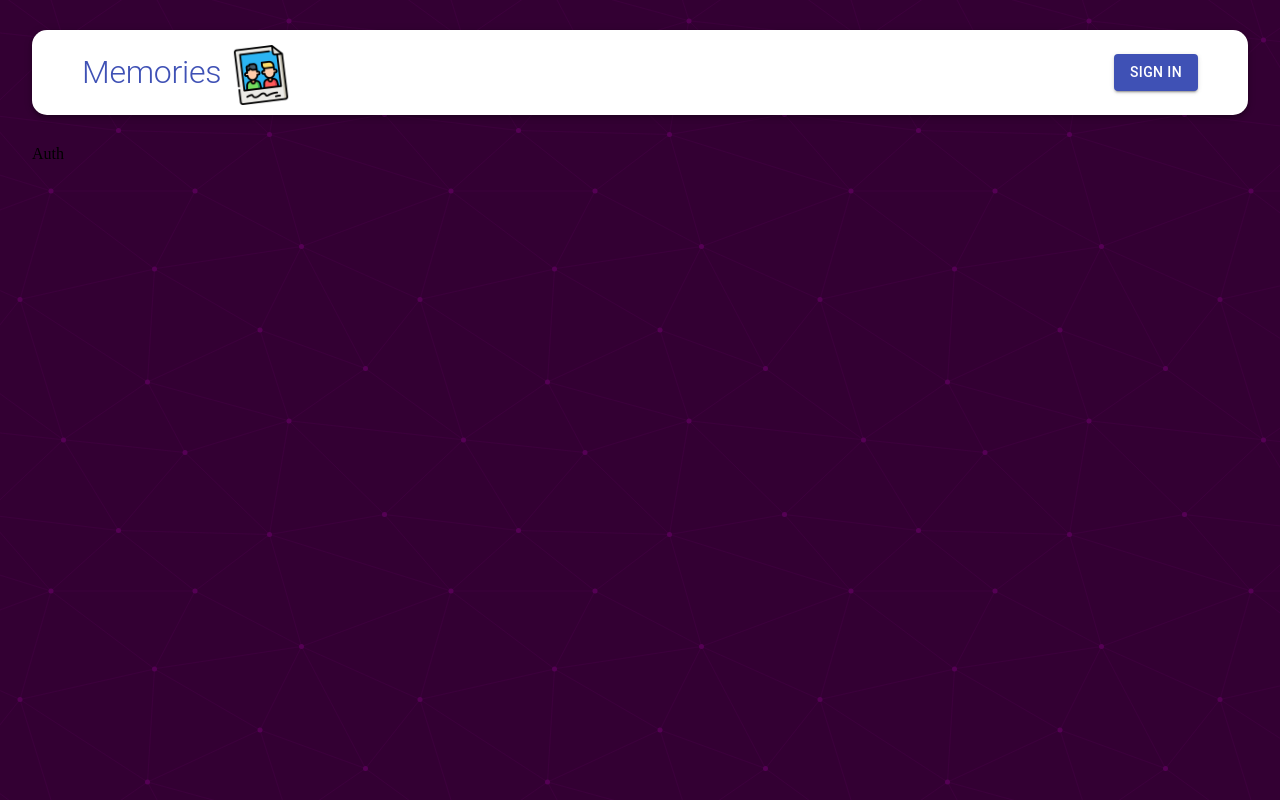
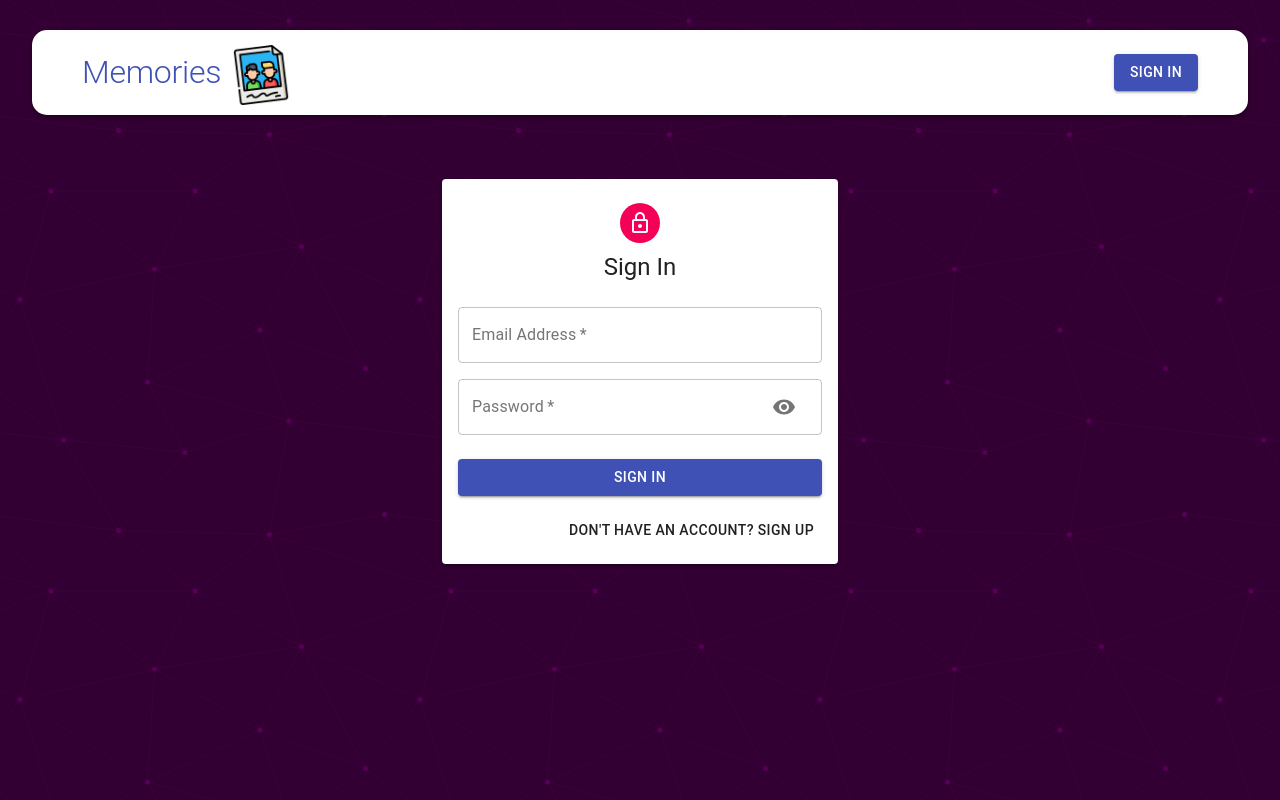
Before and after one commit to yonatankumsa/Memories-MERN, a React (Create React App) app in the folder client/: page /auth in a window 1280 px wide. Built offline with nearby package versions, Linux system fonts and the light colour scheme.

Commit message:
Setup Signin & Signup

```diff
--- a/client/src/components/Auth/Auth.js
+++ b/client/src/components/Auth/Auth.js
@@ -1,7 +1,105 @@
-import React from "react";
+import React, { useState } from "react";
+import {
+  Avatar,
+  Button,
+  Paper,
+  Grid,
+  Typography,
+  Container,
+  TextField,
+} from "@material-ui/core";
+import LockOutlinedIcon from "@material-ui/icons/LockOutlined";
+
+import Input from "./Input";
+import useStyles from "./styles";
 
 const Auth = () => {
-  return <div>Auth</div>;
+  const classes = useStyles();
+  const [showPassword, setShowPassword] = useState(false);
+  const [isSignup, setIsSignup] = useState(false);
+
+  const handleShowPassword = () =>
+    setShowPassword((prevShowPassword) => !prevShowPassword);
+
+  const handleSubmit = () => {};
+
+  const handleChange = () => {};
+
+  const switchMode = () => {
+    setIsSignup((prevIsSignup) => !prevIsSignup);
+    handleShowPassword(false);
+  };
+
+  return (
+    <Container component="main" maxWidth="xs">
+      <Paper className={classes.paper} elevation={3}>
+        <Avatar className={classes.avatar}>
+          <LockOutlinedIcon />
+        </Avatar>
+        <Typography variant="h5">{isSignup ? "Sign Up" : "Sign In"}</Typography>
+        <form className={classes.form} onSubmit={handleSubmit}>
+          <Grid container spacing={2}>
+            {isSignup && (
+              <>
+                <Input
+                  name="firstName"
+                  label="First Name"
+                  handleChange={handleChange}
+                  autoFocus
+                  half
+                />
+                <Input
+                  name="lastName"
+                  label="Last Name"
+                  handleChange={handleChange}
+                  half
+                />
+              </>
+            )}
+            <Input
+              name="email"
+              label="Email Address"
+              handleChange={handleChange}
+              type="email"
+            />
+            <Input
+              name="password"
+              label="Password"
+              handleChange={handleChange}
+              type={showPassword ? "text" : "password"}
+              handleShowPassword={handleShowPassword}
+            />
+            {isSignup && (
+              <Input
+                name="confirmPassword"
+                label="Repeat Password"
+                handleChange={handleChange}
+                type="password"
+              />
+            )}
+          </Grid>
+          <Button
+            type="submit"
+            fullWidth
+            variant="contained"
+            color="primary"
+            className={classes.submit}
+          >
+            {isSignup ? "Sign Up" : "Sign In"}
+          </Button>
+          <Grid container justifyContent="flex-end">
+            <Grid item>
+              <Button onClick={switchMode}>
+                {isSignup
+                  ? "Already have an account? Sign in"
+                  : "Don't have an account? Sign Up"}
+              </Button>
+            </Grid>
+          </Grid>
+        </form>
+      </Paper>
+    </Container>
+  );
 };
 
 export default Auth;
--- /dev/null
+++ b/client/src/components/Auth/Input.js
@@ -0,0 +1,43 @@
+import React from "react";
+import { TextField, Grid, InputAdornment, IconButton } from "@material-ui/core";
+
+import Visibility from "@material-ui/icons/Visibility";
+import VisibilityOff from "@material-ui/icons/VisibilityOff";
+
+const Input = ({
+  name,
+  handleChange,
+  label,
+  half,
+  autoFocus,
+  type,
+  handleShowPassword,
+}) => (
+  <Grid item xs={12} sm={half ? 6 : 12}>
+    <TextField
+      name={name}
+      onChange={handleChange}
+      variant="outlined"
+      required
+      fullWidth
+      label={label}
+      autoFocus={autoFocus}
+      type={type}
+      InputProps={
+        name === "password"
+          ? {
+              endAdornment: (
+                <InputAdornment position="end">
+                  <IconButton onClick={handleShowPassword}>
+                    {type === "password" ? <Visibility /> : <VisibilityOff />}
+                  </IconButton>
+                </InputAdornment>
+              ),
+            }
+          : null
+      }
+    />
+  </Grid>
+);
+
+export default Input;
--- a/client/src/components/Auth/styles.js
+++ b/client/src/components/Auth/styles.js
@@ -0,0 +1,30 @@
+import { makeStyles } from "@material-ui/core/styles";
+
+export default makeStyles((theme) => ({
+  paper: {
+    marginTop: theme.spacing(8),
+    display: "flex",
+    flexDirection: "column",
+    alignItems: "center",
+    padding: theme.spacing(2),
+  },
+  root: {
+    "& .MuiTextField-root": {
+      margin: theme.spacing(1),
+    },
+  },
+  avatar: {
+    margin: theme.spacing(1),
+    backgroundColor: theme.palette.secondary.main,
+  },
+  form: {
+    width: "100%", // Fix IE 11 issue.
+    marginTop: theme.spacing(3),
+  },
+  submit: {
+    margin: theme.spacing(3, 0, 2),
+  },
+  googleButton: {
+    marginBottom: theme.spacing(2),
+  },
+}));
```
Also changed, not shown: client/src/components/Navbar/Navbar.js (line endings or trailing spaces).
